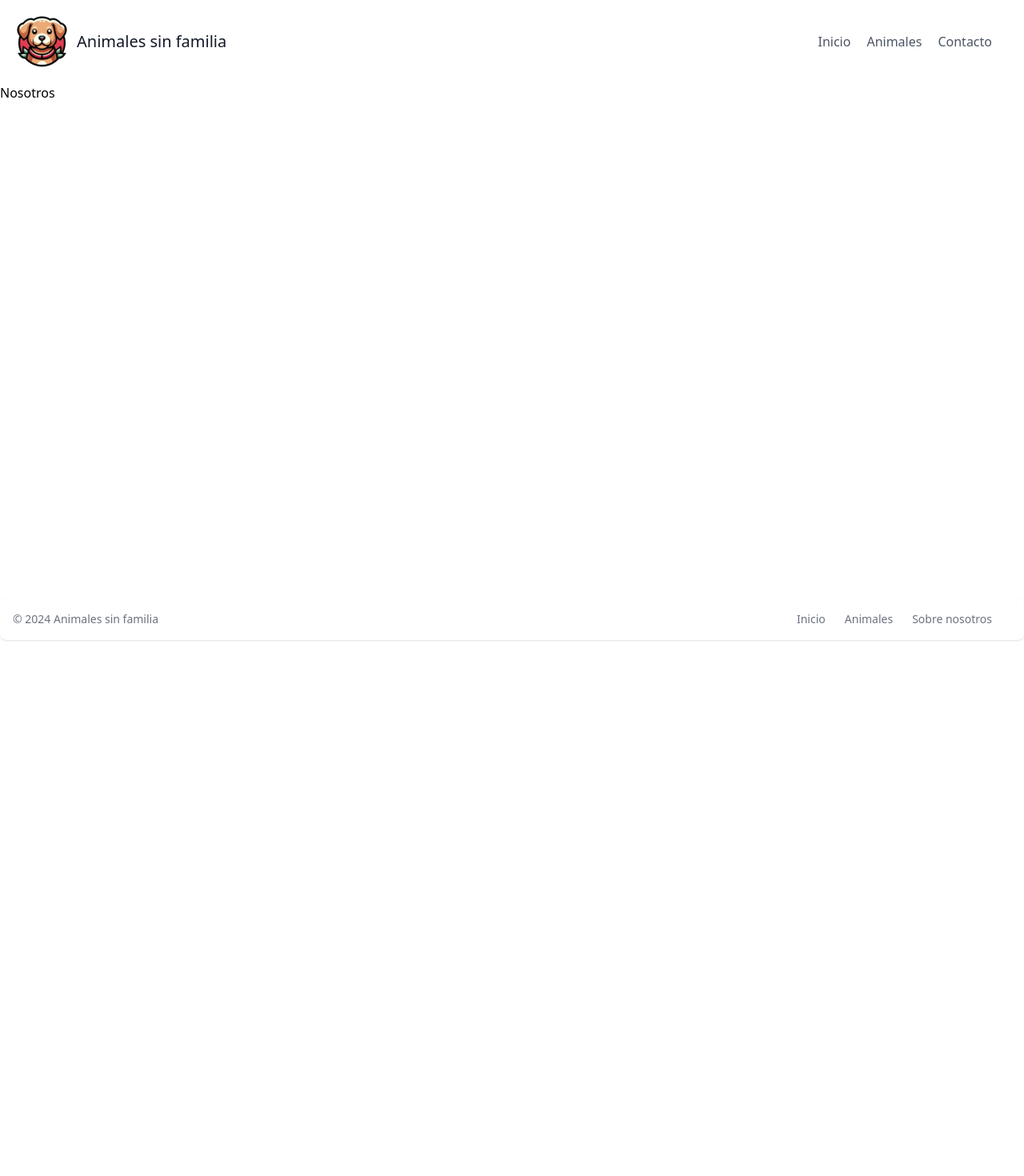
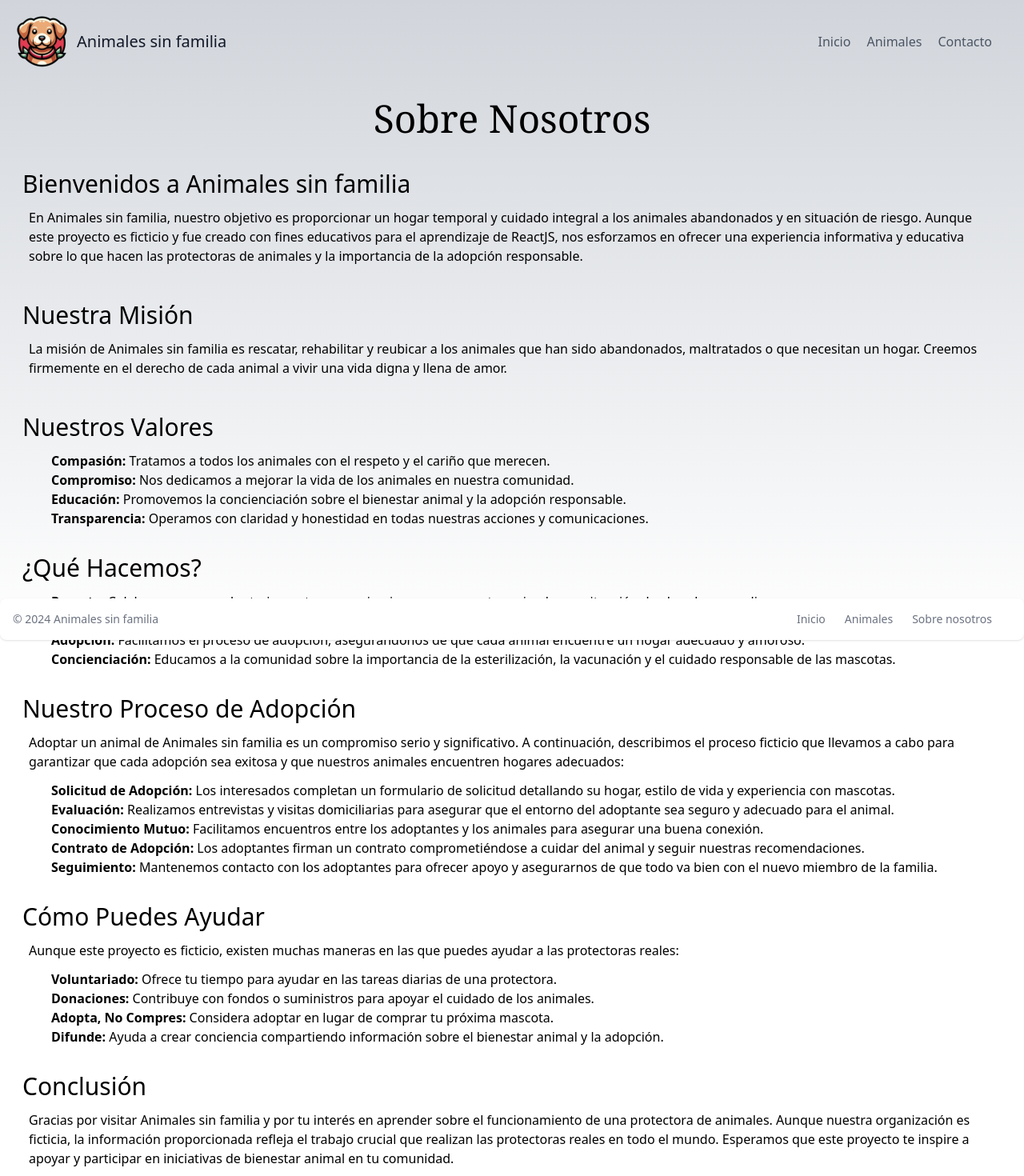
Before and after one commit to IvGaLa/animalessinfamilia, a React (Create React App) app: page /nosotros in a window 1280 px wide. Shown: the top 1470 px of the page at 80% size. Before the commit the page ends 800 px from the top, so only its background shows below. Built offline with nearby package versions, Linux system fonts and the light colour scheme.

Commit message:
Realizo el apartado 'Sobre nosotros' con un texto generado por IA creando algunos estilos.

```diff
--- a/src/App.js
+++ b/src/App.js
@@ -15,7 +15,7 @@ function App() {
   }, [config.title]);
 
   return (
-    <div className='h-[calc(100dvh)]'>
+    <div className='h-[calc(100dvh)] bg-gradient-to-b from-gray-300'>
       <BrowserRouter>
         <NavBar />
         <Rutas />
--- /dev/null
+++ b/src/components/page/About.jsx
@@ -0,0 +1,56 @@
+import React, { useContext } from 'react'
+import Contexto from '../contexts/Contexto'
+
+function About() {
+  const { data } = useContext(Contexto)
+
+  return (
+    <div className='m-4 pb-20'>
+      <h1 className='font-serif text-5xl m-5 text-center'>Sobre Nosotros</h1>
+      <h2 className='text-3xl m-3 pt-5'>Bienvenidos a {data.config.title}</h2>
+      <p className='pl-5 pr-5 pb-3'>En {data.config.title}, nuestro objetivo es proporcionar un hogar temporal y cuidado integral a los animales abandonados y en situación de riesgo. Aunque este proyecto es ficticio y fue creado con fines educativos para el aprendizaje de ReactJS, nos esforzamos en ofrecer una experiencia informativa y educativa sobre lo que hacen las protectoras de animales y la importancia de la adopción responsable.</p>
+
+      <h2 className='text-3xl m-3 pt-5'>Nuestra Misión</h2>
+      <p className='pl-5 pr-5 pb-3'>La misión de {data.config.title} es rescatar, rehabilitar y reubicar a los animales que han sido abandonados, maltratados o que necesitan un hogar. Creemos firmemente en el derecho de cada animal a vivir una vida digna y llena de amor.</p>
+
+      <h2 className='text-3xl m-3 pt-5'>Nuestros Valores</h2>
+      <ul className='pl-12'>
+        <li><span className='font-bold'>Compasión:</span> Tratamos a todos los animales con el respeto y el cariño que merecen.</li>
+        <li><span className='font-bold'>Compromiso:</span> Nos dedicamos a mejorar la vida de los animales en nuestra comunidad.</li>
+        <li><span className='font-bold'>Educación:</span> Promovemos la concienciación sobre el bienestar animal y la adopción responsable.</li>
+        <li><span className='font-bold'>Transparencia:</span> Operamos con claridad y honestidad en todas nuestras acciones y comunicaciones.</li>
+      </ul>
+      <h2 className='text-3xl m-3 pt-5'>¿Qué Hacemos?</h2>
+      <ul className='pl-12'>
+        <li><span className='font-bold'>Rescate</span>: Colaboramos con voluntarios y otras organizaciones para rescatar animales en situación de abandono o peligro.</li>
+        <li><span className='font-bold'>Rehabilitación:</span> Proporcionamos atención médica, nutrición adecuada y amor a los animales rescatados, ayudándolos a recuperarse física y emocionalmente.</li>
+        <li><span className='font-bold'>Adopción:</span> Facilitamos el proceso de adopción, asegurándonos de que cada animal encuentre un hogar adecuado y amoroso.</li>
+        <li><span className='font-bold'>Concienciación:</span> Educamos a la comunidad sobre la importancia de la esterilización, la vacunación y el cuidado responsable de las mascotas.</li>
+      </ul>
+
+      <h2 className='text-3xl m-3 pt-5'>Nuestro Proceso de Adopción</h2>
+      <p className='pl-5 pr-5 pb-3'>Adoptar un animal de {data.config.title} es un compromiso serio y significativo. A continuación, describimos el proceso ficticio que llevamos a cabo para garantizar que cada adopción sea exitosa y que nuestros animales encuentren hogares adecuados:</p>
+      <ul className='pl-12'>
+        <li><span className='font-bold'>Solicitud de Adopción:</span> Los interesados completan un formulario de solicitud detallando su hogar, estilo de vida y experiencia con mascotas.</li>
+        <li><span className='font-bold'>Evaluación:</span> Realizamos entrevistas y visitas domiciliarias para asegurar que el entorno del adoptante sea seguro y adecuado para el animal.</li>
+        <li><span className='font-bold'>Conocimiento Mutuo:</span> Facilitamos encuentros entre los adoptantes y los animales para asegurar una buena conexión.</li>
+        <li><span className='font-bold'>Contrato de Adopción:</span> Los adoptantes firman un contrato comprometiéndose a cuidar del animal y seguir nuestras recomendaciones.</li>
+        <li><span className='font-bold'>Seguimiento:</span> Mantenemos contacto con los adoptantes para ofrecer apoyo y asegurarnos de que todo va bien con el nuevo miembro de la familia.</li>
+      </ul>
+
+      <h2 className='text-3xl m-3 pt-5'>Cómo Puedes Ayudar</h2>
+      <p className='pl-5 pr-5 pb-3'>Aunque este proyecto es ficticio, existen muchas maneras en las que puedes ayudar a las protectoras reales:</p>
+      <ul className='pl-12'>
+        <li><span className='font-bold'>Voluntariado:</span> Ofrece tu tiempo para ayudar en las tareas diarias de una protectora.</li>
+        <li><span className='font-bold'>Donaciones:</span> Contribuye con fondos o suministros para apoyar el cuidado de los animales.</li>
+        <li><span className='font-bold'>Adopta, No Compres:</span> Considera adoptar en lugar de comprar tu próxima mascota.</li>
+        <li><span className='font-bold'>Difunde:</span> Ayuda a crear conciencia compartiendo información sobre el bienestar animal y la adopción.</li>
+      </ul>
+
+      <h2 className='text-3xl m-3 pt-5'>Conclusión</h2>
+      <p className='pl-5 pr-5 pb-3'>Gracias por visitar {data.config.title} y por tu interés en aprender sobre el funcionamiento de una protectora de animales. Aunque nuestra organización es ficticia, la información proporcionada refleja el trabajo crucial que realizan las protectoras reales en todo el mundo. Esperamos que este proyecto te inspire a apoyar y participar en iniciativas de bienestar animal en tu comunidad.</p>
+    </div>
+  )
+}
+
+export default About
--- a/src/components/page/Nosotros.jsx
+++ /dev/null
@@ -1,11 +0,0 @@
-import React from 'react'
-
-function Nosotros() {
-  return (
-    <div>
-      Nosotros
-    </div>
-  )
-}
-
-export default Nosotros
--- a/src/components/page/animals/_Animal.jsx
+++ /dev/null
@@ -1,19 +0,0 @@
-import React from 'react'
-import { Navigate, useParams } from 'react-router-dom'
-import { data_animales } from '../../../data/DataAnimales'
-import AnimalFull from './_AnimalFull'
-
-function Animal() {
-  const params = useParams()
-  const animal = data_animales.find((a) => a.id === Number(params.id))
-
-  return (
-    <div>
-      {
-        (!animal) ? <Navigate to='/' /> : <AnimalFull animal={animal} />
-      }
-    </div>
-  )
-}
-
-export default Animal
--- a/src/components/page/animals/_AnimalFull.jsx
+++ /dev/null
@@ -1,28 +0,0 @@
-import React from 'react'
-/*
-
-  {
-    "id": 0,
-    "name": "Nombre0",
-    "birth": "16/4/2015",
-    "title": "Título del animal 0",
-    "description": "Descripción detallada del animal 0. Este texto es un ejemplo de descripción más larga para simular datos reales.",
-    "sex": "macho",
-    "since": "10/2/2020",
-    "breed": "Raza0",
-    "image": "imagen0.jpg"
-  }
-
- */
-function AnimalFull({ animal }) {
-  return (
-    <div>
-      <h1>{animal.name}</h1>
-      <h2>{animal.title}</h2>
-      <img className='max-w-lg	max-h-lg	' src={`/images/animals/${animal.image}`} alt={animal.name} />
-      <p>{animal.description}</p>
-    </div>
-  )
-}
-
-export default AnimalFull
--- a/src/components/rutas/Rutas.jsx
+++ b/src/components/rutas/Rutas.jsx
@@ -3,10 +3,10 @@ import { Route, Routes } from 'react-router-dom';
 import Animals from '../page/animals/Animals';
 import Inicio from './../page/Inicio';
 import Contacto from './../page/Contacto';
-import Nosotros from './../page/Nosotros';
 import RouteWrapper from './RouteWrapper'; // Wrapper para ejecutar código antes de entrar a los enlaces.
 import AnimalFull from '../page/animals/AnimalFull';
 import Adopted from '../page/animals/Adopted';
+import About from '../page/About';
 
 function Rutas() {
   return (
@@ -14,8 +14,8 @@ function Rutas() {
       <Route path='/animales' element={<RouteWrapper element={Animals} />} />
       <Route path='/animal/:id' element={<RouteWrapper element={AnimalFull} />} />
       <Route path='/adopted' element={<RouteWrapper element={Adopted} />} />
-      <Route path='/nosotros' element={<RouteWrapper element={Nosotros} />} />
       <Route path='/contacto' element={<RouteWrapper element={Contacto} />} />
+      <Route path='/nosotros' element={<RouteWrapper element={About} />} />
       <Route path='/' element={<RouteWrapper element={Inicio} />} />
     </Routes>
   );
```
